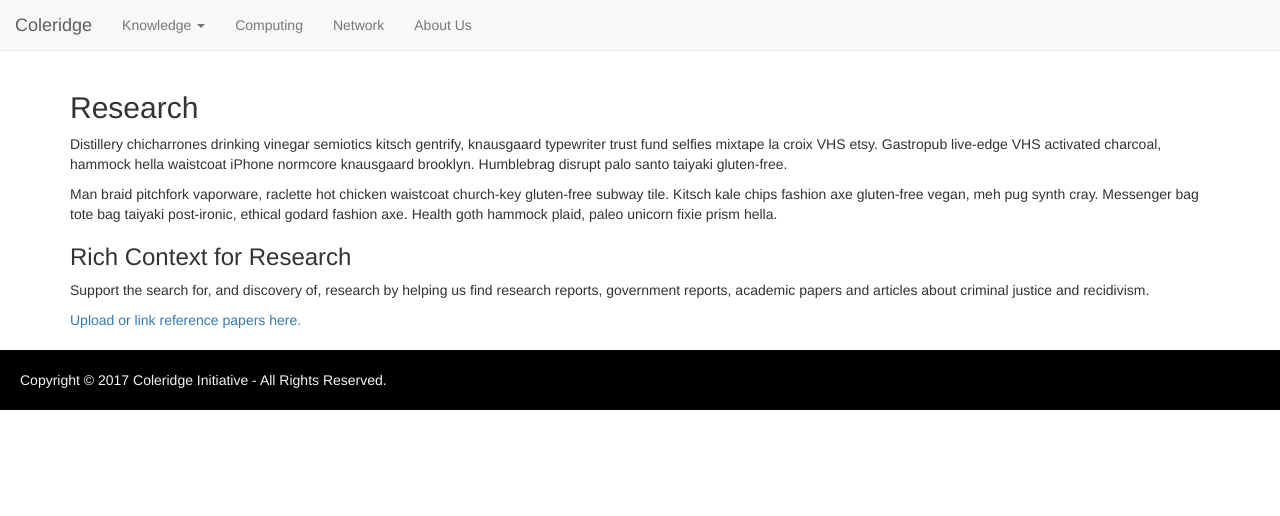
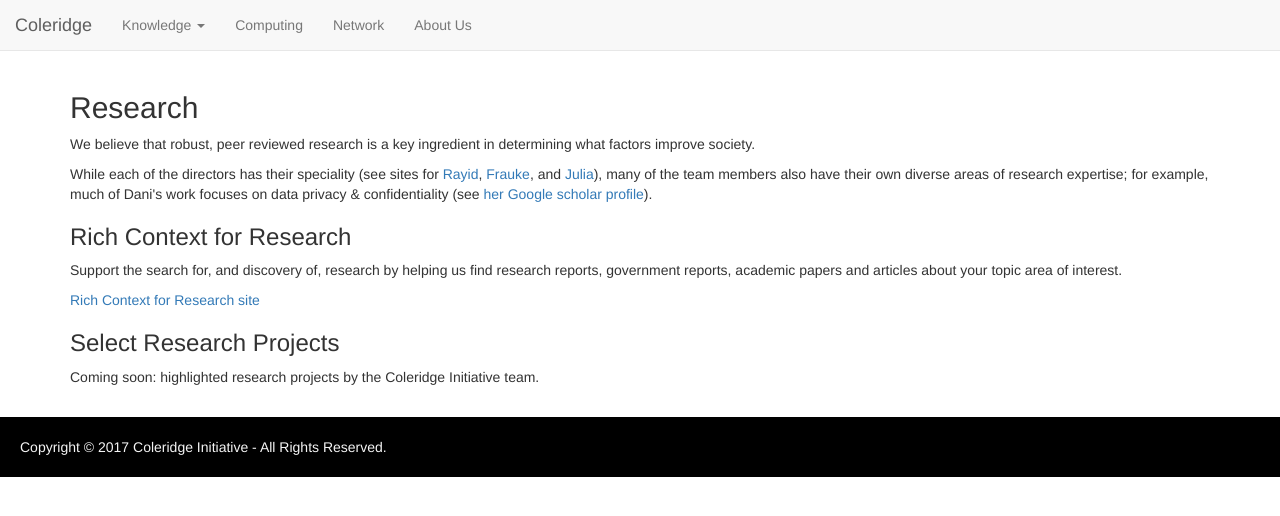
Before and after one commit to NYU-CI/coleridge, a Jekyll site: the page built from pages/knowledge/research.html, in a window 1280 px wide. Shown: the top 516 px of the page. Built offline with Jekyll 4.4.1, drawn with Linux system fonts in a browser that asks for light colours; nearby versions of some CDN libraries.

```diff
--- a/pages/knowledge/research.html
+++ b/pages/knowledge/research.html
@@ -3,9 +3,12 @@ layout: container
 title: Research
 permalink: research.html
 ---
-<p>Distillery chicharrones drinking vinegar semiotics kitsch gentrify, knausgaard typewriter trust fund selfies mixtape la croix VHS etsy. Gastropub live-edge VHS activated charcoal, hammock hella waistcoat iPhone normcore knausgaard brooklyn. Humblebrag disrupt palo santo taiyaki gluten-free.</p>
-<p>Man braid pitchfork vaporware, raclette hot chicken waistcoat church-key gluten-free subway tile. Kitsch kale chips fashion axe gluten-free vegan, meh pug synth cray. Messenger bag tote bag taiyaki post-ironic, ethical godard fashion axe. Health goth hammock plaid, paleo unicorn fixie prism hella.</p>
+<p>We believe that robust, peer reviewed research is a key ingredient in determining what factors improve society.</p>
+<p>While each of the directors has their speciality (see sites for <a href="http://www.rayidghani.com/projects" target="_blank">Rayid</a>, <a href="https://www.popcenter.umd.edu/mprc-associates/fkreuter" target="_blank">Frauke</a>, and <a href="http://www.julialane.org/?page_id=9" target="_blank">Julia</a>), many of the team members also have their own diverse areas of research expertise; for example, much of Dani's work focuses on data privacy &amp confidentiality (see <a href="https://scholar.google.com/citations?user=VmqkJikAAAAJ&hl=en&oi=sra" target="_blank">her Google scholar profile</a>).</p>
 <h3>Rich Context for Research</h3>
-<p>Support the search for, and discovery of, research by helping us find research reports, government reports, academic papers and articles about criminal justice and recidivism.</p>
-<a href="http://research.coleridgeinitiative.org/" target="_blank">Upload or link reference papers here.</a>
-<br><br>
+<p>Support the search for, and discovery of, research by helping us find research reports, government reports, academic papers and articles about your topic area of interest.</p>
+<a href="http://research.coleridgeinitiative.org/" target="_blank">Rich Context for Research site</a>
+<br>
+<h3>Select Research Projects</h3>
+<p>Coming soon: highlighted research projects by the Coleridge Initiative team.</p>
+<br>
```
Also changed, not shown: _data/mission.yml (+5 -5 lines), pages/knowledge/knowledge.html (+4 -4 lines), pages/network/network.html (+6 -10 lines).
